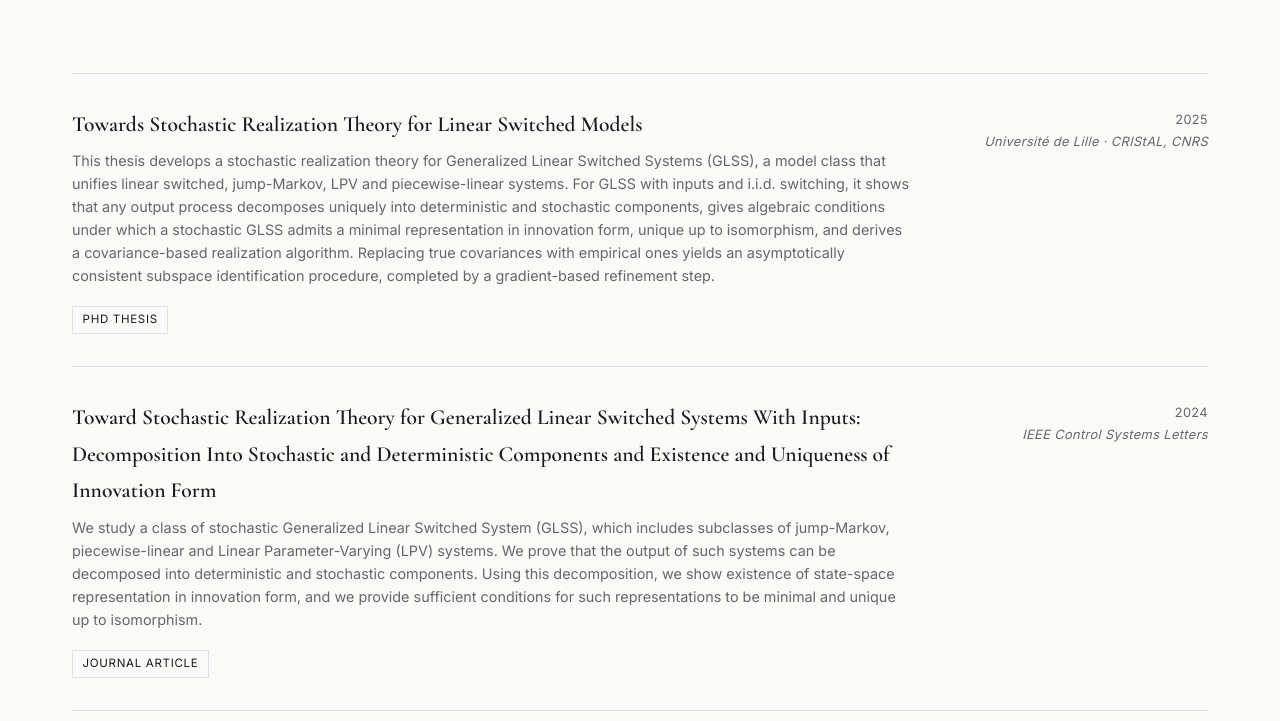
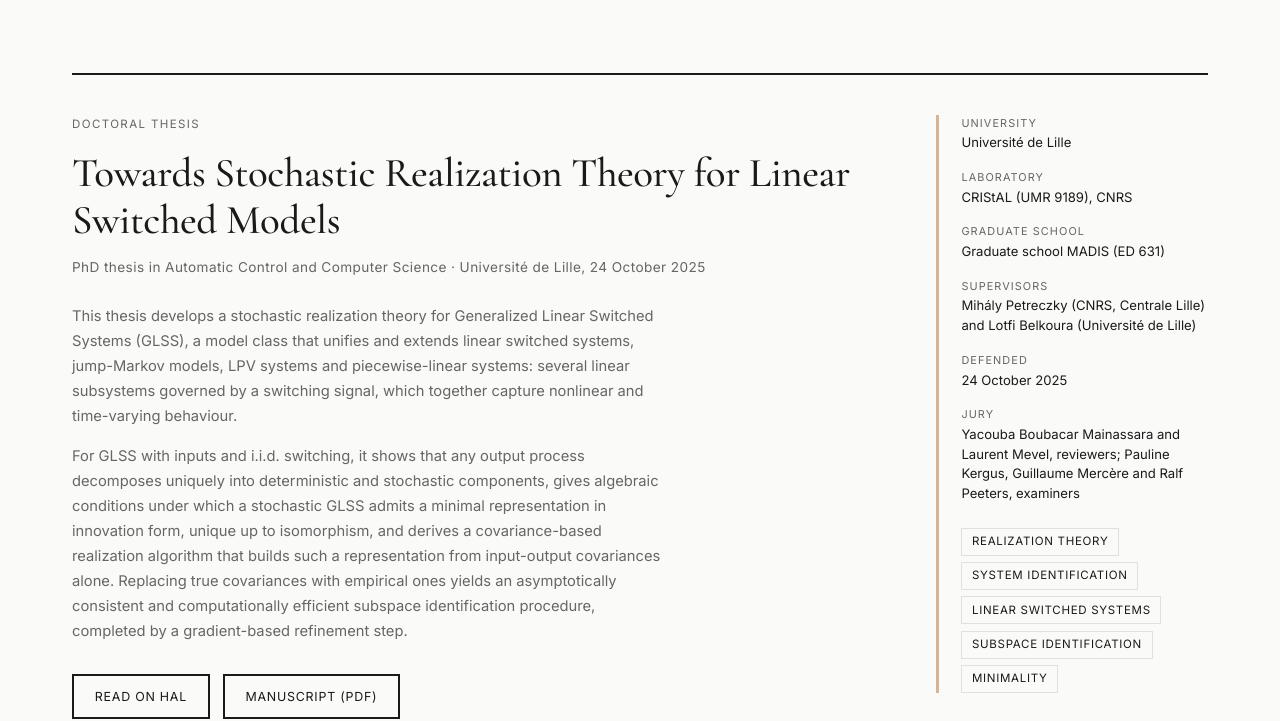
Before and after one commit to ElieRouphael/elierouphael.github.io, an Astro site: page /research in a window 1280 px wide. Shown: the part 262-983 px from the top of the page. Built offline with nearby package versions, Linux system fonts and the light colour scheme; Astro itself is replaced by a stand-in of ours.

Commit message:
Feature the PhD thesis in its own section above the publications

```diff
--- a/src/data/research.ts
+++ b/src/data/research.ts
@@ -7,15 +7,40 @@ export interface ResearchItem {
   href?: string;
 }
 
+export interface Thesis {
+  title: string;
+  subtitle: string;
+  abstract: string[];
+  university: string;
+  laboratory: string;
+  school: string;
+  defended: string;
+  supervisors: string;
+  jury: string;
+  keywords: string[];
+  href: string;
+  pdf: string;
+}
+
+export const thesis: Thesis = {
+  title: 'Towards Stochastic Realization Theory for Linear Switched Models',
+  subtitle: 'PhD thesis in Automatic Control and Computer Science',
+  abstract: [
+    'This thesis develops a stochastic realization theory for Generalized Linear Switched Systems (GLSS), a model class that unifies and extends linear switched systems, jump-Markov models, LPV systems and piecewise-linear systems: several linear subsystems governed by a switching signal, which together capture nonlinear and time-varying behaviour.',
+    'For GLSS with inputs and i.i.d. switching, it shows that any output process decomposes uniquely into deterministic and stochastic components, gives algebraic conditions under which a stochastic GLSS admits a minimal representation in innovation form, unique up to isomorphism, and derives a covariance-based realization algorithm that builds such a representation from input-output covariances alone. Replacing true covariances with empirical ones yields an asymptotically consistent and computationally efficient subspace identification procedure, completed by a gradient-based refinement step.',
+  ],
+  university: 'Université de Lille',
+  laboratory: 'CRIStAL (UMR 9189), CNRS',
+  school: 'Graduate school MADIS (ED 631)',
+  defended: '24 October 2025',
+  supervisors: 'Mihály Petreczky (CNRS, Centrale Lille) and Lotfi Belkoura (Université de Lille)',
+  jury: 'Yacouba Boubacar Mainassara and Laurent Mevel, reviewers; Pauline Kergus, Guillaume Mercère and Ralf Peeters, examiners',
+  keywords: ['Realization theory', 'System identification', 'Linear switched systems', 'Subspace identification', 'Minimality'],
+  href: 'https://theses.hal.science/tel-05509398v1',
+  pdf: 'https://theses.hal.science/tel-05509398v1/document',
+};
+
 export const research: ResearchItem[] = [
-  {
-    title: 'Towards Stochastic Realization Theory for Linear Switched Models',
-    description: 'This thesis develops a stochastic realization theory for Generalized Linear Switched Systems (GLSS), a model class that unifies linear switched, jump-Markov, LPV and piecewise-linear systems. For GLSS with inputs and i.i.d. switching, it shows that any output process decomposes uniquely into deterministic and stochastic components, gives algebraic conditions under which a stochastic GLSS admits a minimal representation in innovation form, unique up to isomorphism, and derives a covariance-based realization algorithm. Replacing true covariances with empirical ones yields an asymptotically consistent subspace identification procedure, completed by a gradient-based refinement step.',
-    tag: 'PhD Thesis',
-    year: '2025',
-    venue: 'Université de Lille · CRIStAL, CNRS',
-    href: 'https://theses.hal.science/tel-05509398v1'
-  },
   {
     title: 'Toward Stochastic Realization Theory for Generalized Linear Switched Systems With Inputs: Decomposition Into Stochastic and Deterministic Components and Existence and Uniqueness of Innovation Form',
     description: 'We study a class of stochastic Generalized Linear Switched System (GLSS), which includes subclasses of jump-Markov, piecewise-linear and Linear Parameter-Varying (LPV) systems. We prove that the output of such systems can be decomposed into deterministic and stochastic components. Using this decomposition, we show existence of state-space representation in innovation form, and we provide sufficient conditions for such representations to be minimal and unique up to isomorphism.',
--- a/src/pages/research.astro
+++ b/src/pages/research.astro
@@ -1,15 +1,48 @@
 ---
 import BaseLayout from '../layouts/BaseLayout.astro';
 import ItemCard from '../components/ItemCard.astro';
-import { research } from '../data/research';
+import { research, thesis } from '../data/research';
 ---
 
-<BaseLayout title="Elie Rouphael \u2014 Research">
+<BaseLayout title="Elie Rouphael — Research">
   <div class="container">
     <div class="page-title">
       <h1>Research</h1>
     </div>
 
+    <section class="thesis-feature" aria-labelledby="thesis-heading">
+      <div class="thesis-main">
+        <p class="thesis-eyebrow">Doctoral thesis</p>
+        <h2 id="thesis-heading" class="thesis-title">{thesis.title}</h2>
+        <p class="thesis-subtitle">{thesis.subtitle} &middot; {thesis.university}, {thesis.defended}</p>
+        {thesis.abstract.map((paragraph) => <p class="thesis-abstract">{paragraph}</p>)}
+        <div class="thesis-actions">
+          <a class="btn-download" href={thesis.href} target="_blank" rel="noopener">Read on HAL</a>
+          <a class="btn-download" href={thesis.pdf} target="_blank" rel="noopener">Manuscript (PDF)</a>
+        </div>
+      </div>
+      <aside class="thesis-side">
+        <dl>
+          <dt>University</dt>
+          <dd>{thesis.university}</dd>
+          <dt>Laboratory</dt>
+          <dd>{thesis.laboratory}</dd>
+          <dt>Graduate school</dt>
+          <dd>{thesis.school}</dd>
+          <dt>Supervisors</dt>
+          <dd>{thesis.supervisors}</dd>
+          <dt>Defended</dt>
+          <dd>{thesis.defended}</dd>
+          <dt>Jury</dt>
+          <dd>{thesis.jury}</dd>
+        </dl>
+        <ul class="thesis-keywords" aria-label="Keywords">
+          {thesis.keywords.map((keyword) => <li class="item-tag">{keyword}</li>)}
+        </ul>
+      </aside>
+    </section>
+
+    <h2 class="section-heading">Publications</h2>
     <div class="item-list">
       {
         research.map((item) => (
--- a/src/styles/global.css
+++ b/src/styles/global.css
@@ -793,3 +793,74 @@ footer {
   .item-meta { text-align: left; }
   .resume-entry-header { flex-direction: column; gap: 0; }
 }
+
+/* ─── RESEARCH: THESIS ─── */
+.thesis-feature {
+  display: grid;
+  grid-template-columns: 3fr 1fr;
+  gap: 3rem;
+  padding: 2.5rem 0 3rem;
+  margin-bottom: 3.5rem;
+  border-top: 2px solid var(--text);
+  border-bottom: 1px solid var(--border);
+}
+.thesis-eyebrow {
+  font-size: 0.72rem;
+  letter-spacing: 0.12em;
+  text-transform: uppercase;
+  color: var(--text-muted);
+  margin-bottom: 1rem;
+}
+.thesis-title {
+  font-family: var(--font-heading);
+  font-size: clamp(1.8rem, 3.2vw, 2.6rem);
+  font-weight: 500;
+  line-height: 1.15;
+  letter-spacing: -0.01em;
+  margin-bottom: 0.7rem;
+}
+.thesis-subtitle {
+  font-size: 0.85rem;
+  color: var(--text-muted);
+  letter-spacing: 0.03em;
+  margin-bottom: 1.6rem;
+}
+.thesis-abstract {
+  font-size: 0.92rem;
+  line-height: 1.7;
+  color: var(--text-muted);
+  max-width: 64ch;
+  margin-bottom: 0.9rem;
+}
+.thesis-actions { display: flex; flex-wrap: wrap; gap: 0.8rem; }
+.thesis-actions .btn-download { margin-top: 1rem; padding: 0.6rem 1.3rem; font-size: 0.78rem; }
+.thesis-side { border-left: 3px solid var(--brown); padding-left: 1.4rem; align-self: start; }
+.thesis-side dl { margin: 0; font-size: 0.82rem; line-height: 1.5; }
+.thesis-side dt {
+  font-size: 0.68rem;
+  letter-spacing: 0.1em;
+  text-transform: uppercase;
+  color: var(--text-muted);
+  margin-top: 1rem;
+}
+.thesis-side dt:first-child { margin-top: 0; }
+.thesis-side dd { margin: 0.15rem 0 0; }
+.thesis-keywords {
+  list-style: none;
+  padding: 0;
+  margin: 1.5rem 0 0;
+  display: flex;
+  flex-wrap: wrap;
+  gap: 0.4rem;
+}
+.thesis-keywords .item-tag { margin-top: 0; }
+.section-heading {
+  font-family: var(--font-heading);
+  font-size: 1.75rem;
+  font-weight: 500;
+  margin-bottom: 0.6rem;
+}
+@media (max-width: 760px) {
+  .thesis-feature { grid-template-columns: 1fr; gap: 2rem; }
+  .thesis-side { border-left: 0; padding-left: 0; border-top: 1px solid var(--border); padding-top: 1.5rem; }
+}
```
